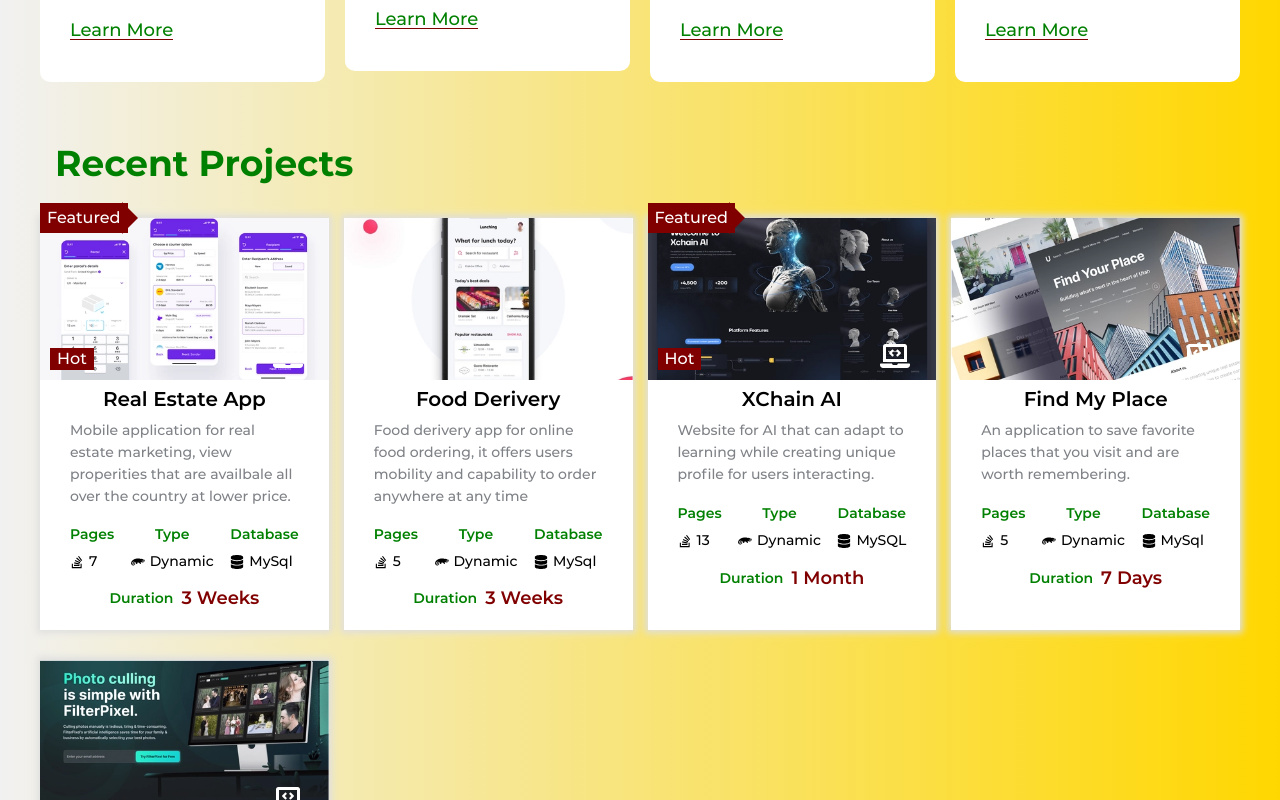
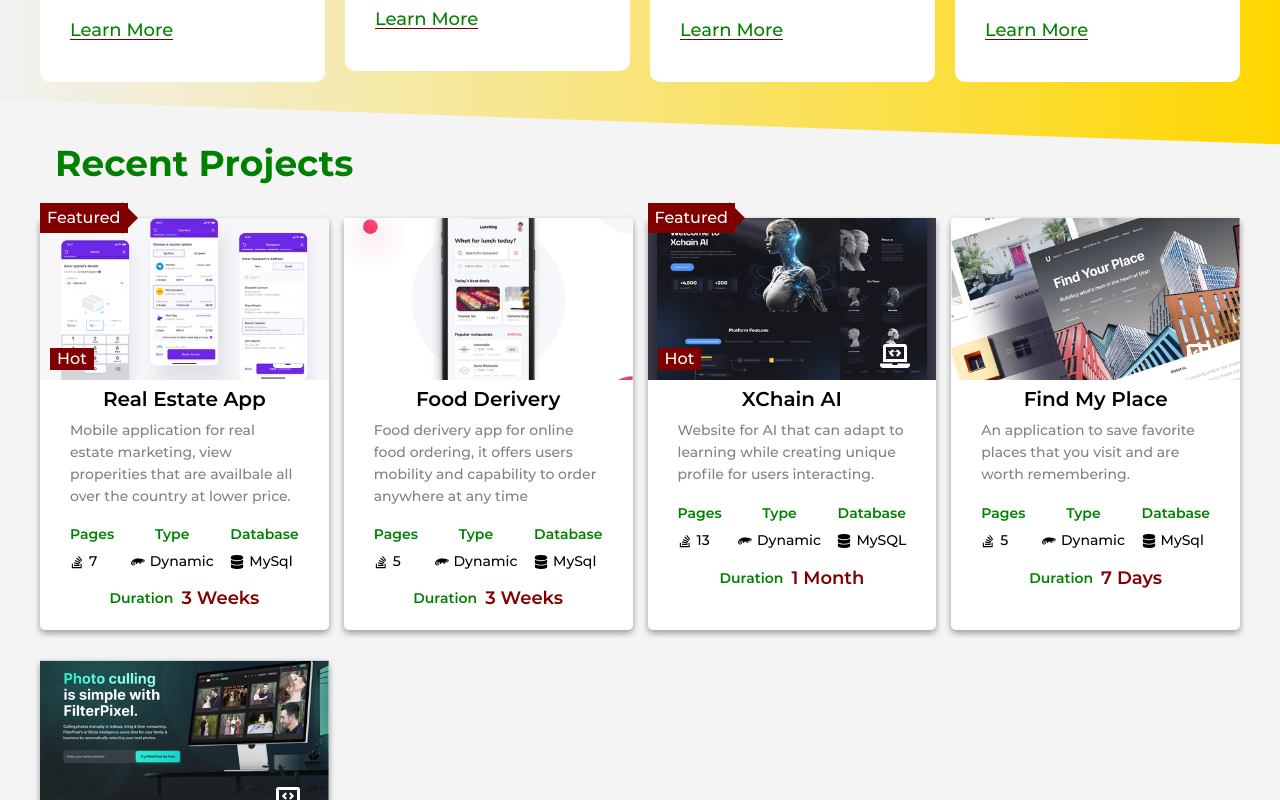
Before and after one commit to LucasJohnNyamhanga/datasoft, a Next.js app: page / in a window 1280 px wide. Shown: the part 1460-2260 px from the top of the page. Built offline with nearby package versions, Linux system fonts and the light colour scheme.

Commit message:
update curves

```diff
--- a/app/styles/_index.scss
+++ b/app/styles/_index.scss
@@ -19,7 +19,7 @@ $boxShadowRealBox: rgba(6, 24, 44, 0.4) 0rem 0rem 0rem 0.2rem,
 $boxShadowRealBoxHover: rgba(16, 114, 243, 0.4) 0rem 0rem 0rem 0.2rem,
   rgba(118, 209, 115, 0.65) 0rem 0.4rem 0.6rem -0.1rem,
   rgba(236, 203, 19, 0.897) 0rem 0.1rem 0rem inset;
-$mainBackGround: white;
+$mainBackGround: #f4f4f4;
 $backGround: #fffcec;
 $red: red;
 $captionBackground: hsl(0, 0%, 97%);
--- a/app/styles/cardProject.module.scss
+++ b/app/styles/cardProject.module.scss
@@ -69,6 +69,7 @@ $borderviewcolor: $gold;
   //   grid-gap: 40px;
   position: relative;
   padding-bottom: 15px;
+  z-index: 999;
 }
 
 .cardHot::after {
@@ -91,8 +92,10 @@ $borderviewcolor: $gold;
   cursor: pointer;
   transition: all 0.3s ease;
   background-color: white;
-  box-shadow: 0px 0px 7px 3px #dfdfdf;
+  // box-shadow: 0px 0px 7px 3px #dfdfdf;
   padding-bottom: 10px;
+  border-radius: 5px;
+  box-shadow: 0 3px 6px rgba(0, 0, 0, 0.16), 0 3px 6px rgba(0, 0, 0, 0.23);
 
   .figcaption {
     display: flex;
--- a/app/styles/doYouHaveAnIdea.module.scss
+++ b/app/styles/doYouHaveAnIdea.module.scss
@@ -13,14 +13,34 @@
   font-weight: 500;
   font-size: 18px;
   padding-bottom: 20px;
+  position: relative;
 
-  //min-height: 90vh;
+  &::before {
+    content: "";
+    background-color: $ugoro;
+    position: absolute;
+    inset: 0;
+    transform: skewY(5deg);
+    z-index: 1;
+    height: 50%;
+  }
+
+  &::after {
+    content: "";
+    background-color: $ugoro;
+    position: absolute;
+    inset: 0;
+    transform: skewY(-5deg);
+    z-index: 1;
+    height: 50%;
+  }
 
   .subContainer {
     display: flex;
     flex-direction: column;
     justify-content: center;
     align-items: center;
+    z-index: 999;
 
     h2 {
       font-family: $fontHeader;
@@ -277,6 +297,7 @@
     max-width: 1200px;
     justify-content: flex-start;
     align-items: flex-start;
+    z-index: 999;
 
     .details {
       font-size: 22px;
--- a/app/styles/footer.module.scss
+++ b/app/styles/footer.module.scss
@@ -8,6 +8,7 @@
   align-items: center;
   padding-top: 25px;
   margin: 0px;
+  z-index: 999;
 
   .innerContainer {
     width: 100%;
--- a/app/styles/section.module.scss
+++ b/app/styles/section.module.scss
@@ -6,6 +6,7 @@
   max-width: 500px;
   margin: 0px;
   padding: 0px;
+  z-index: 999;
 }
 
 .sectionservices .singleservice {
--- a/app/styles/whatWeHaveDone.module.scss
+++ b/app/styles/whatWeHaveDone.module.scss
@@ -10,8 +10,17 @@
   font-family: $fontHeader;
   font-weight: 500;
   font-size: 18px;
+  position: relative;
+  //isolation: isolate;
 
-  //min-height: 90vh;
+  &::after {
+    content: "";
+    background-color: $mainBackGround;
+    position: absolute;
+    inset: 0;
+    transform: skewY(2deg);
+    z-index: 1;
+  }
 
   .subContainer {
     width: 100%;
@@ -21,6 +30,7 @@
     align-items: flex-start;
     max-width: 1200px;
     margin-bottom: 50px;
+    z-index: 99;
 
     h2 {
       font-family: $fontHeader;
@@ -83,7 +93,7 @@
       outline: none;
       font-family: $fontHeader;
       margin-bottom: 10px;
-      color: $black;
+      color: $gold;
       z-index: 1;
 
       &:valid ~ span,
@@ -116,7 +126,7 @@
       outline: none;
       font-family: $fontHeader;
       margin-bottom: 10px;
-      color: $black;
+      color: $gold;
       z-index: 1;
 
       &:valid ~ span,
```
